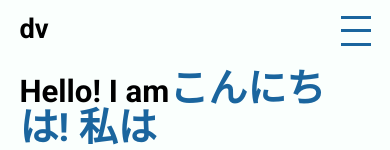
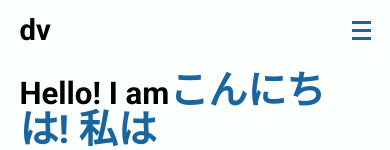
Before and after one commit to VasiliyDementyanov/portfilio-2022, a React app in the folder front-end/: page / in a window 390 px wide. Shown: the top 150 px of the page. Built offline with nearby package versions, Linux system fonts and the light colour scheme.

Commit message:
navbar was made responsible

```diff
--- a/front-end/src/components/navbar/Navbar.module.scss
+++ b/front-end/src/components/navbar/Navbar.module.scss
@@ -61,17 +61,11 @@ header {
 }
 
 .toggleButton .bar {
-  height: 3px;
+  height: 0.7vw;
   width: 100%;
   background-color: Theme-colors.$accent-two-color;
   //border-radius: 2px;
 }
-
-// @media only screen and (max-width: 1000px) {
-//   header {
-//     padding: 0 5vw;
-//   }
-// }
 
 @media only screen and (max-width: 850px) {
   header {
@@ -80,7 +74,12 @@ header {
 
   .mainHeader {
     flex-direction: column;
-    //align-items: center;
+    align-items: stretch;
+  }
+
+  .logoAndButton {
+    display: flex;
+    align-items: center;
   }
 
   .toggleButton {
@@ -88,15 +87,10 @@ header {
     flex-direction: column;
     justify-content: space-between;
     margin-left: auto;
-
-    position: absolute;
-    right: Paddings.$main-restrict-container-mobile;
-    top: 4vw;
-
-    height: 30px;
-    width: 30px;
     cursor: pointer;
 
+    height: 4.8vw;
+    width: 4.8vw;
   }
 
   .mainNav ul {
@@ -129,7 +123,7 @@ header {
 
   .logoText h1:before {
     content: "dv";
-    font-size: 7vw;
+    font-size: 7.5vw;
     visibility: visible;
   }
 }
--- a/front-end/src/components/navbar/Navbar.tsx
+++ b/front-end/src/components/navbar/Navbar.tsx
@@ -10,6 +10,7 @@ const Navbar: FC = () => {
 
   return (
     <header className={navbarStyles.mainHeader}>
+      <section className={navbarStyles.logoAndButton}>
         <Link onClick={handleLinkClick} to="/" className={navbarStyles.logo}>
           <div className={navbarStyles.logoText}>
             <h1>dementyanov</h1>
@@ -29,6 +30,8 @@ const Navbar: FC = () => {
           <span className={navbarStyles.bar}></span>
           <span className={navbarStyles.bar}></span>
         </div>
+      </section>
+
       <nav className={navbarStyles.mainNav}>
         <ul className={isNavExpanded ? `${navbarStyles.active}` : ''}>
           <li>
```
Lines whose indentation alone changed are shown as unchanged.
